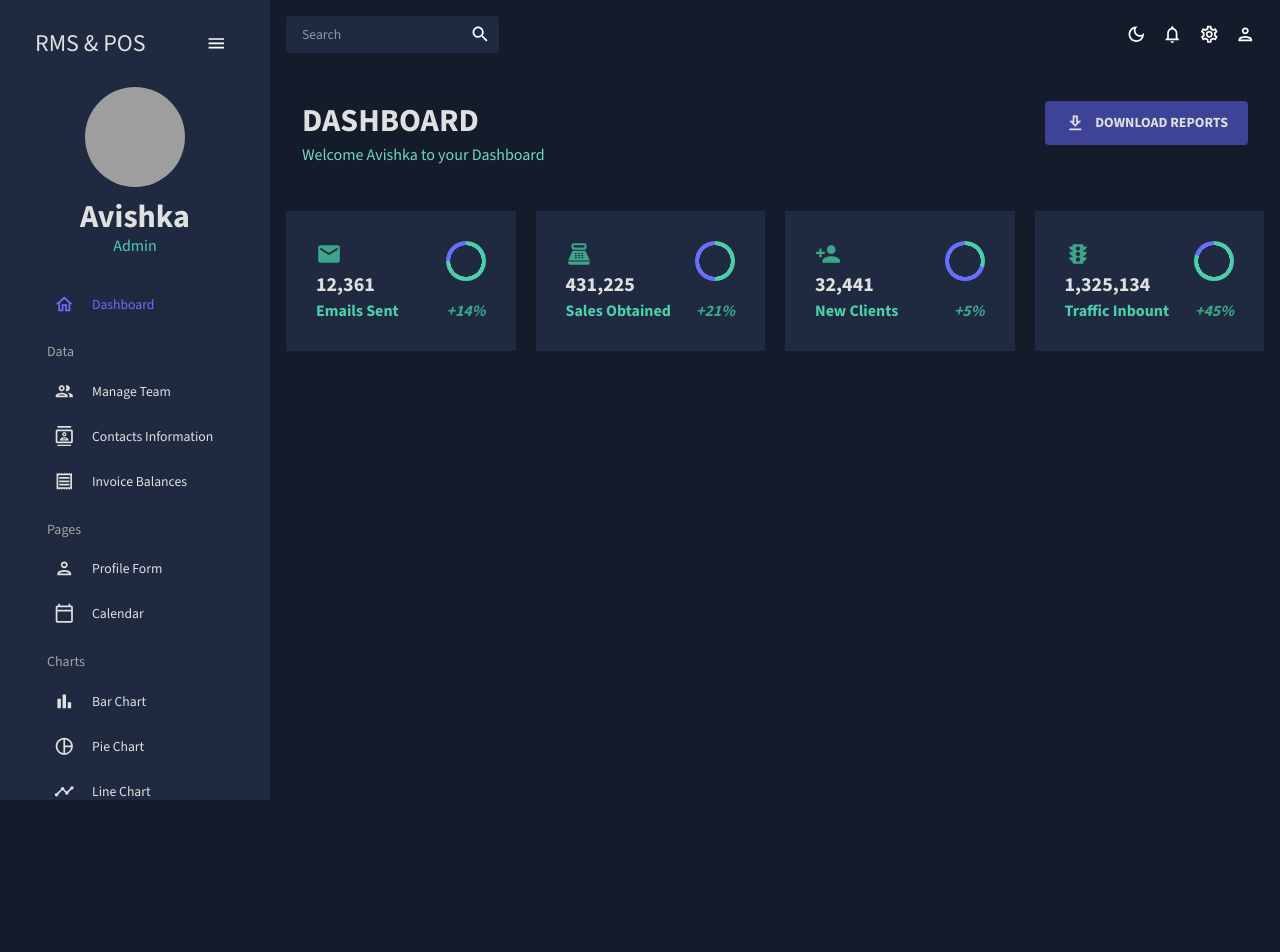
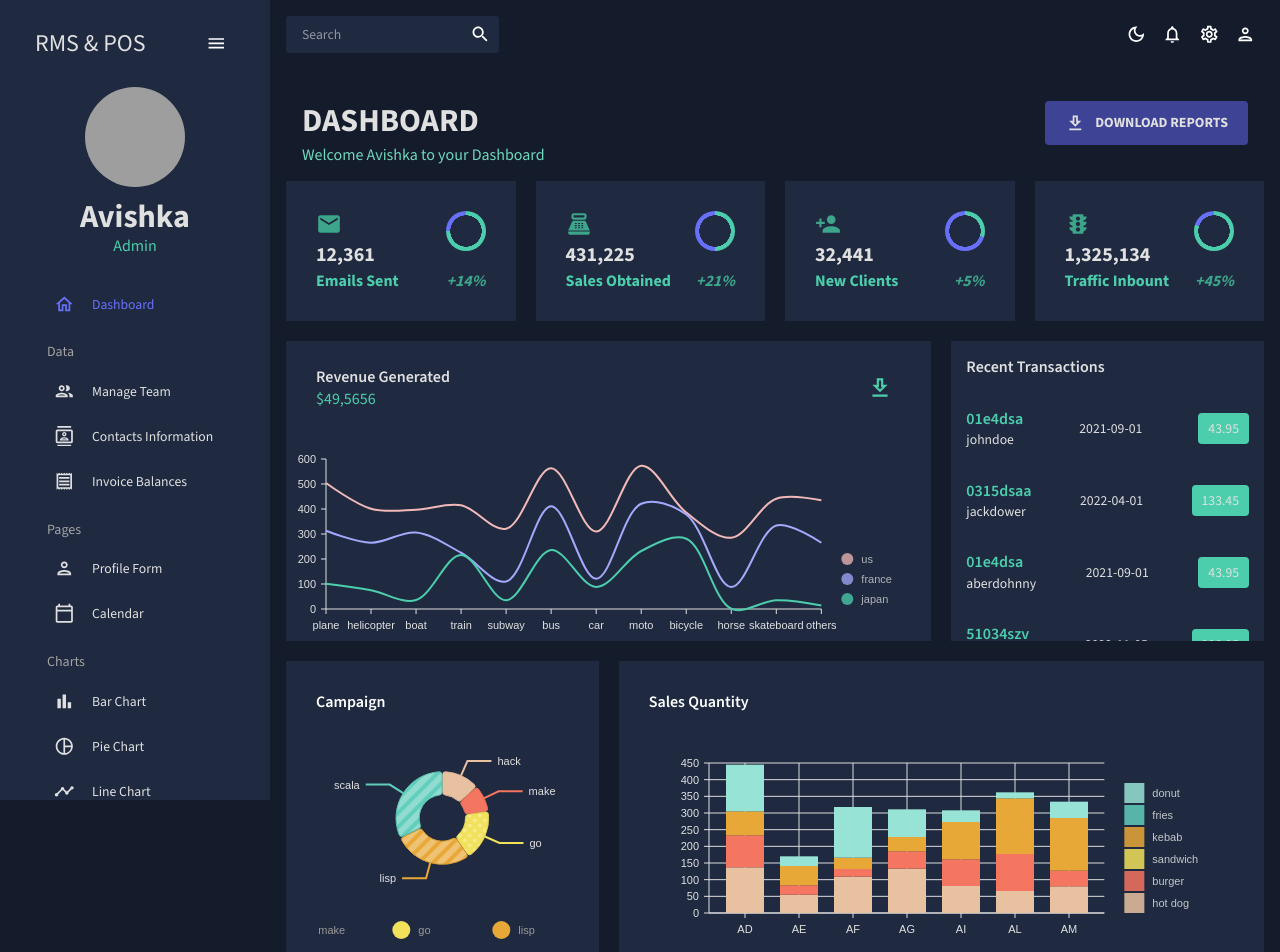
Before and after one commit to avishkaox/frontend, a React (Create React App) app in the folder rmfrontend/: page / in a window 1280 px wide. Shown: the top 952 px of the page. Before the commit the page ends 800 px from the top, so only its background shows below. Built offline with nearby package versions, Linux system fonts and the light colour scheme; grey boxes are pictures that could not be loaded.

Commit message:
new changes

```diff
--- a/rmfrontend/src/components/Header.jsx
+++ b/rmfrontend/src/components/Header.jsx
@@ -7,7 +7,7 @@ const Header = ( { title , subtitle } ) => {
     const colors = tokens(theme.palette.mode);
     return (
         <Box
-            mb ="30px"
+            // mb ="30px"
         >
             <Typography
             variant="h2"
--- a/rmfrontend/src/components/LineChart.jsx
+++ b/rmfrontend/src/components/LineChart.jsx
@@ -75,6 +75,8 @@ const LineChart = ({ isDashboard = false }) => {
                 legendOffset: -40,
                 legendPosition: 'middle'
             }}
+            enableGridX={false}
+            enableGridY={false}
             pointSize={10}
             pointColor={{ theme: 'background' }}
             pointBorderWidth={2}
--- a/rmfrontend/src/scenes/dashboard/index.jsx
+++ b/rmfrontend/src/scenes/dashboard/index.jsx
@@ -116,8 +116,120 @@ const Dashboard = () => {
                 </Box>
 
                 {/* Row 2  */}
+                <Box
+                    gridColumn="span 8"
+                    gridRow="span 2"
+                    backgroundColor={colors.primary[400]}
+                >
+                    <Box
+                        mt="25px"
+                        p="0 30px"
+                        display="flex"
+                        justifyContent="space-between"
+                        alignItems="center"
+                    >
+                        <Box>
+                            <Typography variant="h5" fontWeight="600" color={colors.grey[100]} >
+                                Revenue Generated
+                            </Typography>
+                            <Typography variant="h5" fontWeight="500" color={colors.greenAccent[500]} >
+                                $49,5656
+                            </Typography>
+                        </Box>
+
+                        <Box>
+                            <IconButton>
+                                <DownloadOutlinedIcon
+                                    sx={{ fontSize: "26px", color: colors.greenAccent[500] }}
+                                />
+                            </IconButton>
+                        </Box>
+
+                    </Box>
+
+                    <Box height="250px" ml="-20px" >
+                        <LineChart isDashboard={true} />
+                    </Box>
+                </Box>
+
+                {/* Transactions  */}
+                <Box gridColumn="span 4" gridRow="span 2" backgroundColor={colors.primary[400]} overflow="auto" >
+                    <Box display="flex" justifyContent="space-between" alignItems="center"
+                        borderBottom={`4px slid ${colors.primary[500]}`}
+                        color={colors.grey[100]}
+                        p="15px"
+                    >
+                        <Typography color={colors.grey[100]}
+                            variant="h5"
+                            fontWeight="600"
+                        >
+                            Recent Transactions
+                        </Typography>
+                    </Box>
+                    {mockTransactions.map((transaction, i) => (
+                        <Box
+                            key={`${transaction.txId}-${i}`}
+                            display="flex"
+                            justifyContent="space-between"
+                            alignItems="center"
+                            borderBottom={`4px slid ${colors.primary[500]}`}
+                            color={colors.grey[100]}
+                            p="15px"
+                        >
+                            <Box>
+                                <Typography color={colors.greenAccent[500]}
+                                    variant="h5"
+                                    fontWeight="600"
+                                >
+                                    {transaction.txId}
+                                </Typography>
+                                <Typography color={colors.grey[100]}
+                                >
+                                    {transaction.user}
+                                </Typography>
+                            </Box>
+                            <Box color={colors.grey[100]} >{transaction.date}</Box>
+                            <Box
+                                backgroundColor={colors.greenAccent[500]}
+                                p="5px 10px"
+                                borderRadius="4px"
+                            >
+                                {transaction.cost}
+                            </Box>
+                        </Box>
+                    ))}
+                </Box>
+
+                {/* row 3 */}
+
+                <Box
+                    gridColumn='span 4'
+                    gridRow="span 2"
+                    backgroundColor={colors.primary[400]}
+                    p="30px"
+                >
+                    <Typography variant="h5" fontWeight="600" >
+                        Campaign
+                    </Typography>
+                    <Box height="250px"  >
+                        <PieChart />
+                    </Box>
+                </Box>
 
 
+                <Box
+                    gridColumn='span 8'
+                    gridRow="span 2"
+                    backgroundColor={colors.primary[400]}
+                    p="30px"
+                >
+                    <Typography variant="h5" fontWeight="600" >
+                        Sales Quantity
+                    </Typography>
+                    <Box height="250px"  >
+                        <BarChart isDashboard = {true} />
+                    </Box>
+                </Box>
 
 
 
```
